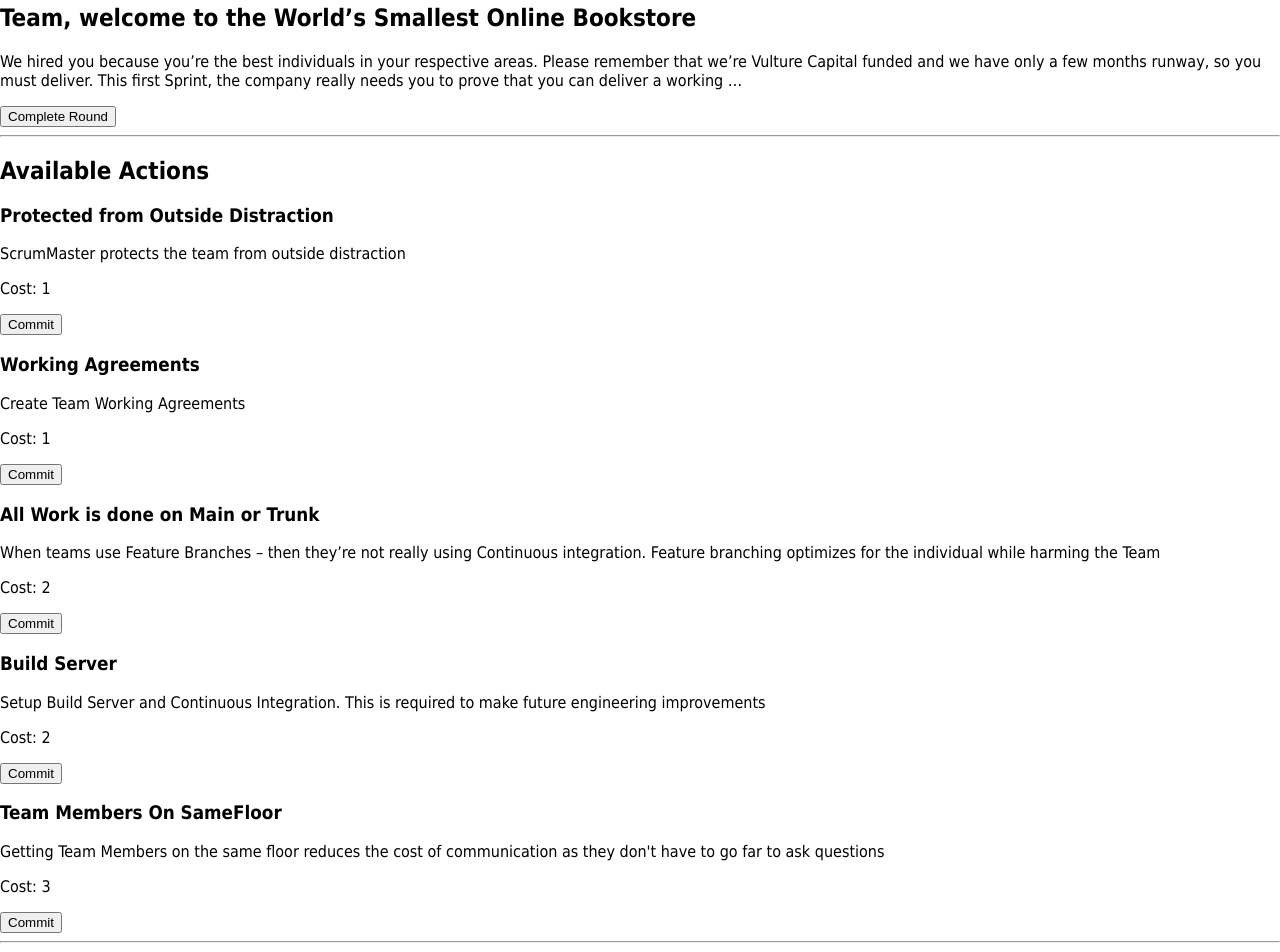
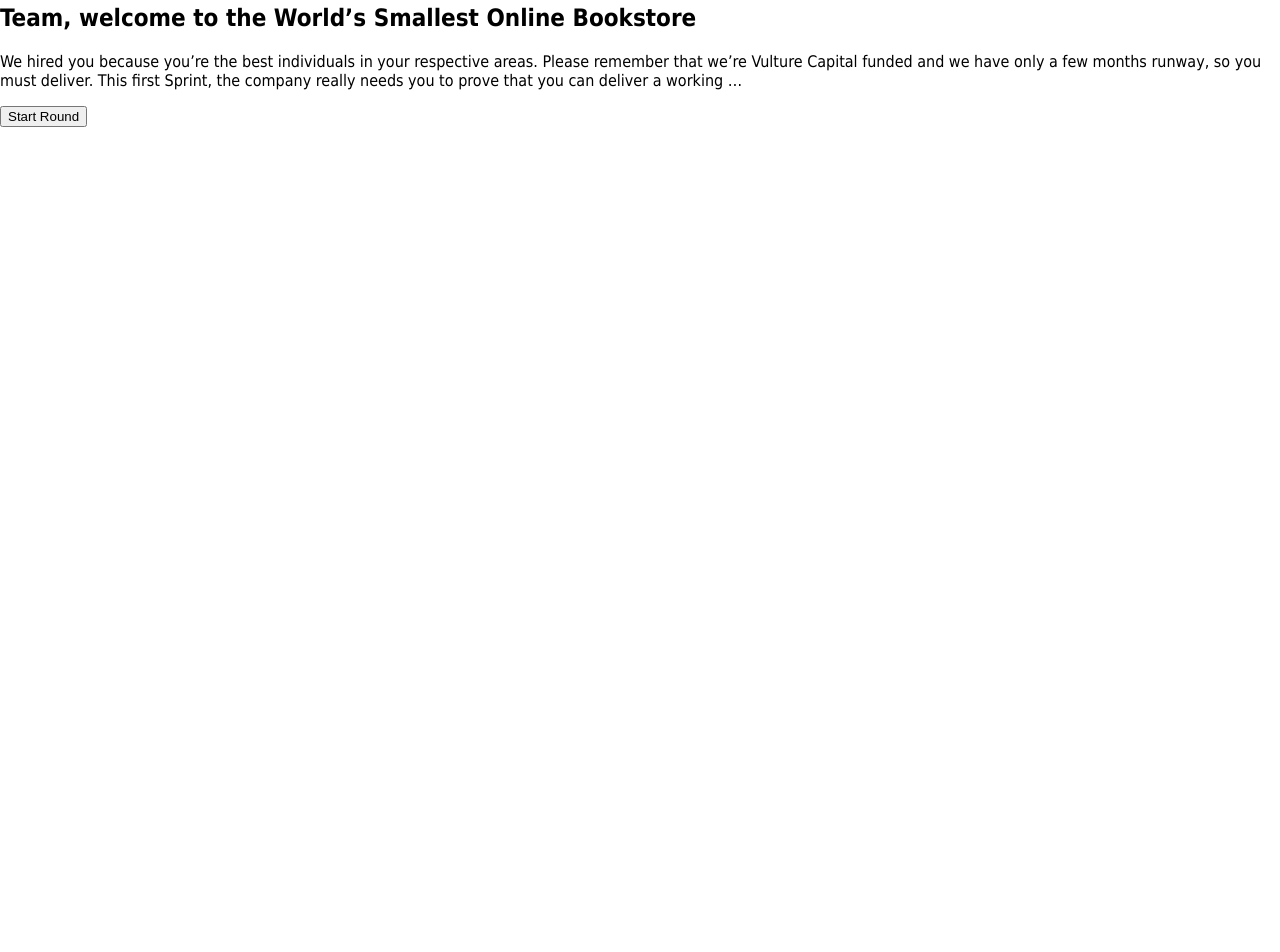
Before and after one commit to mlevison/high-performance-teams-game, a React (Create React App) app: page / in a window 1280 px wide. Shown: the part 200-1152 px from the top of the page. After the commit the page ends 800 px from the top, so only its background shows below. Built offline with nearby package versions, Linux system fonts and the light colour scheme.

Commit message:
feat: add 3 views for Round
in order to not have all content visible all the time

```diff
--- a/src/App.tsx
+++ b/src/App.tsx
@@ -45,6 +45,7 @@ export default function App() {
                 </>
               )}
               <Round
+                key={state.currentRound.number}
                 dispatch={dispatch}
                 currentRound={state.currentRound}
                 row1={
--- a/src/components/Round.tsx
+++ b/src/components/Round.tsx
@@ -1,4 +1,4 @@
-import React, { ReactElement } from 'react';
+import React, { ReactElement, useState } from 'react';
 import { TOTAL_ROUNDS } from '../constants';
 import { AppState, rollGremlin, GameDispatch } from '../state';
 
@@ -10,12 +10,29 @@ type Props = {
 };
 
 export default function Round(props: Props) {
+  const [view, setView] = useState<'welcome' | 'actions' | 'results'>(
+    'welcome',
+  );
+
   return (
     <>
       <h2>
         Round {props.currentRound.number} of {TOTAL_ROUNDS}
       </h2>
+      {view === 'welcome' && (
+        <>
           {props.currentRound.description}
+          <button onClick={() => setView('actions')}>Start Round</button>
+        </>
+      )}
+      {view === 'actions' && (
+        <>
+          <button onClick={() => setView('results')}>Complete Round</button>
+          {props.row1}
+          {props.row2}
+        </>
+      )}
+      {view === 'results' && (
         <button
           onClick={() =>
             props.dispatch({
@@ -26,12 +43,9 @@ export default function Round(props: Props) {
             })
           }
         >
-        Complete Round
+          Next Round
         </button>
-      <hr />
-      {props.row1}
-      <hr />
-      {props.row2}
+      )}
     </>
   );
 }
```
Lines whose indentation alone changed are shown as unchanged.
